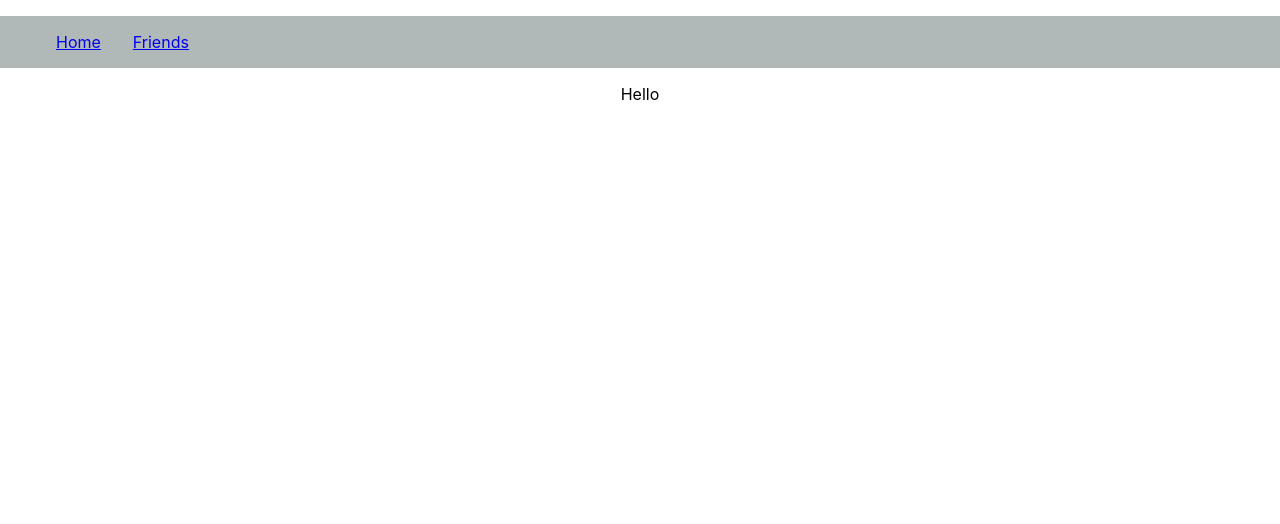
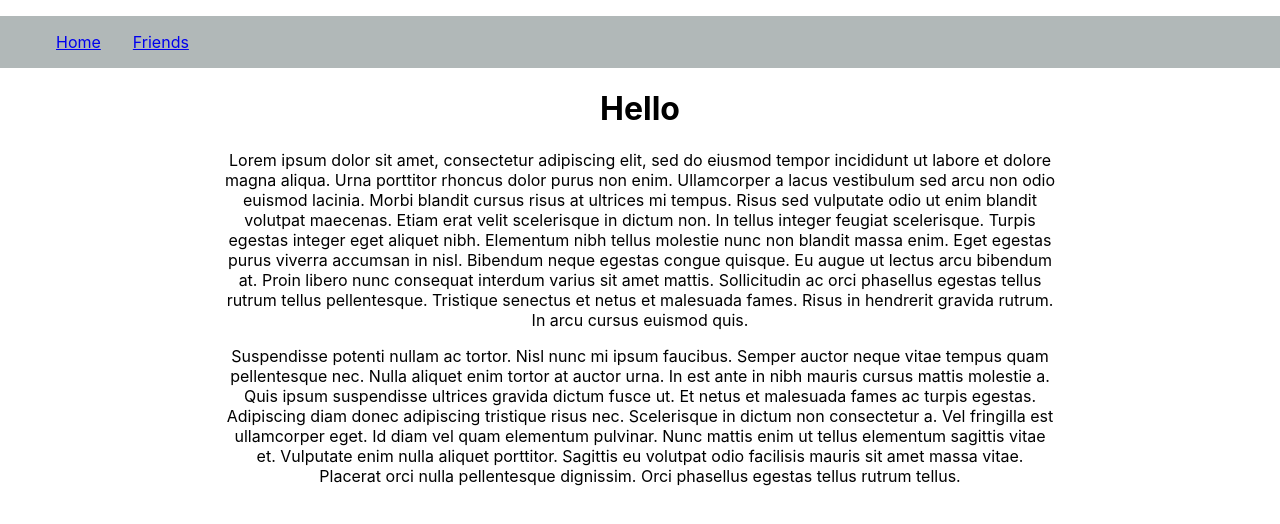
Before and after one commit to cgutierrez7/projectc, a React (Create React App) app: page / in a window 1280 px wide. Shown: the top 524 px of the page. Built offline with nearby package versions, Linux system fonts and the light colour scheme.

Commit message:
placeholder home text and formatting

```diff
--- a/src/pages/home.tsx
+++ b/src/pages/home.tsx
@@ -6,8 +6,16 @@ class Home extends React.Component {
     return (
     <>
       <div>
-        Hello
+        <h1>Hello</h1>
       </div>
+        <div>
+          <p style={{width:"65%", margin:"1em auto 0 auto"}}>
+            Lorem ipsum dolor sit amet, consectetur adipiscing elit, sed do eiusmod tempor incididunt ut labore et dolore magna aliqua. Urna porttitor rhoncus dolor purus non enim. Ullamcorper a lacus vestibulum sed arcu non odio euismod lacinia. Morbi blandit cursus risus at ultrices mi tempus. Risus sed vulputate odio ut enim blandit volutpat maecenas. Etiam erat velit scelerisque in dictum non. In tellus integer feugiat scelerisque. Turpis egestas integer eget aliquet nibh. Elementum nibh tellus molestie nunc non blandit massa enim. Eget egestas purus viverra accumsan in nisl. Bibendum neque egestas congue quisque. Eu augue ut lectus arcu bibendum at. Proin libero nunc consequat interdum varius sit amet mattis. Sollicitudin ac orci phasellus egestas tellus rutrum tellus pellentesque. Tristique senectus et netus et malesuada fames. Risus in hendrerit gravida rutrum. In arcu cursus euismod quis.
+          </p>
+          <p style={{width:"65%", margin:"1em auto 0 auto"}}>
+            Suspendisse potenti nullam ac tortor. Nisl nunc mi ipsum faucibus. Semper auctor neque vitae tempus quam pellentesque nec. Nulla aliquet enim tortor at auctor urna. In est ante in nibh mauris cursus mattis molestie a. Quis ipsum suspendisse ultrices gravida dictum fusce ut. Et netus et malesuada fames ac turpis egestas. Adipiscing diam donec adipiscing tristique risus nec. Scelerisque in dictum non consectetur a. Vel fringilla est ullamcorper eget. Id diam vel quam elementum pulvinar. Nunc mattis enim ut tellus elementum sagittis vitae et. Vulputate enim nulla aliquet porttitor. Sagittis eu volutpat odio facilisis mauris sit amet massa vitae. Placerat orci nulla pellentesque dignissim. Orci phasellus egestas tellus rutrum tellus.
+          </p>
+        </div>
     </>
     )
   }
```
